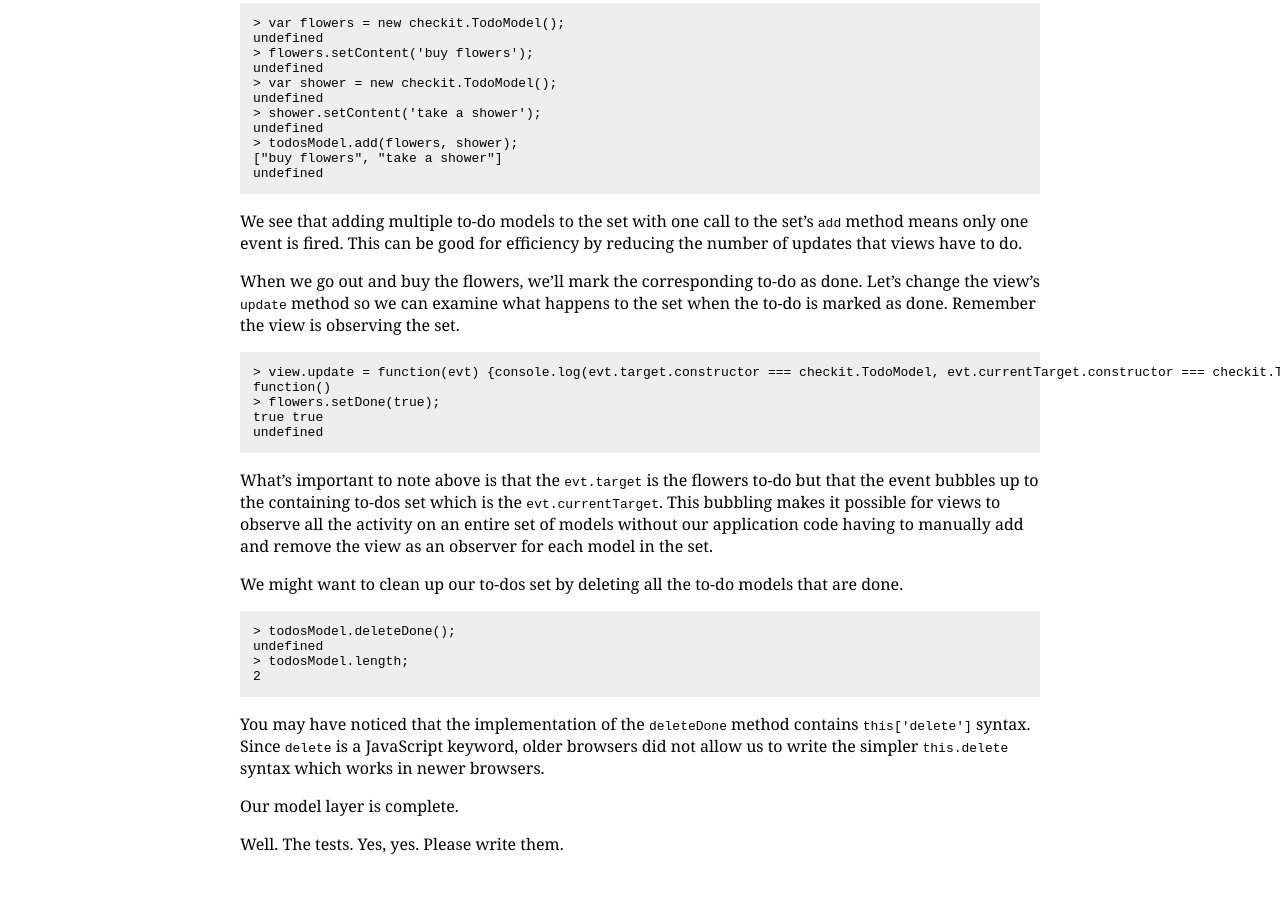
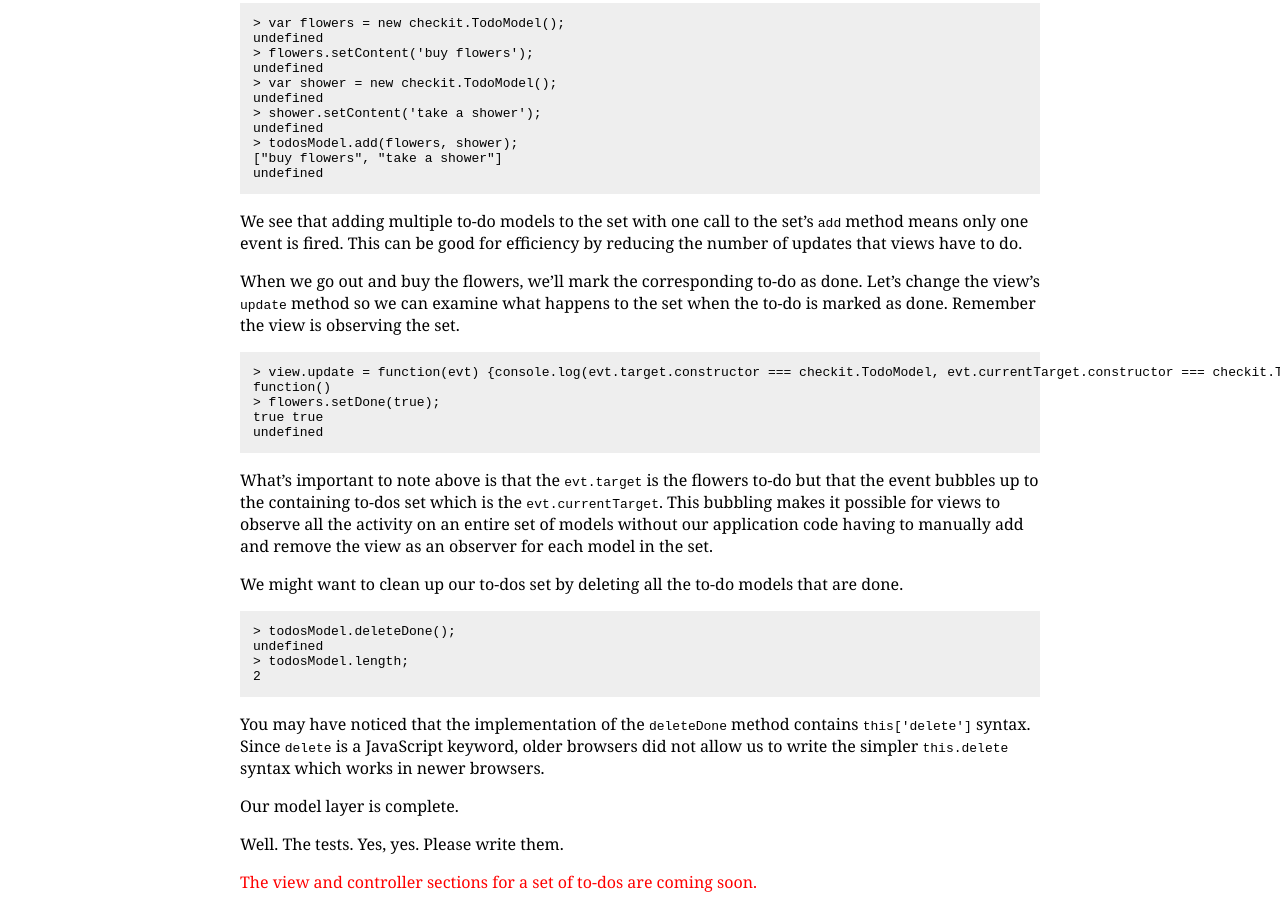
Before and after one commit to petermichaux/maria, a plain HTML site: page doc/quick-start-for-the-impatient.html in a window 1280 px wide. Shown: the part 10020-10929 px from the top of the page. Before the commit the page ends 10891 px from the top, so only its background shows below. Drawn offline with Linux system fonts and the light colour scheme.

Commit message:
mention more is coming in the documentation

```diff
--- a/doc/quick-start-for-the-impatient.html
+++ b/doc/quick-start-for-the-impatient.html
@@ -492,6 +492,8 @@ undefined
 
         <p>Well. The tests. Yes, yes. Please write them.</p>
 
+        <p style="color: red;">The view and controller sections for a set of to-dos are coming soon.</p>
+
     </div><!-- wrapper -->
 
 </body>
```
